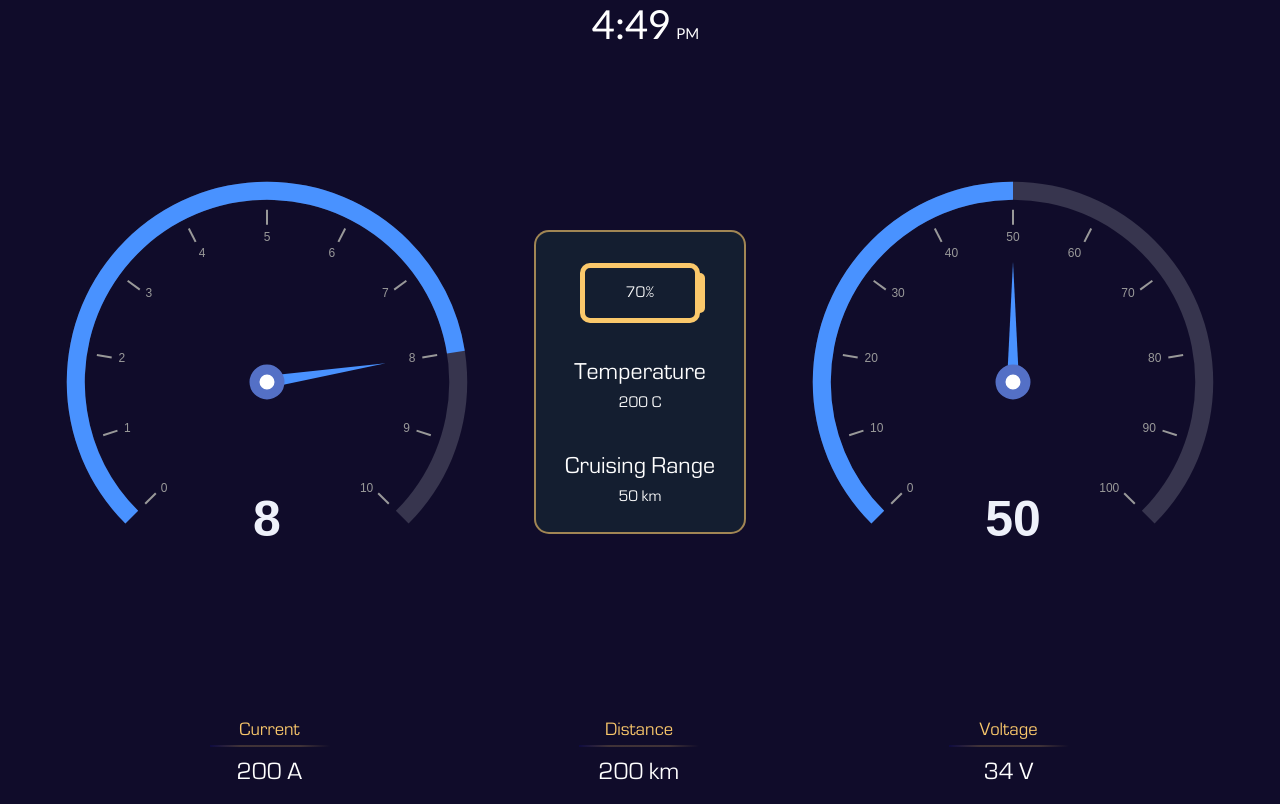
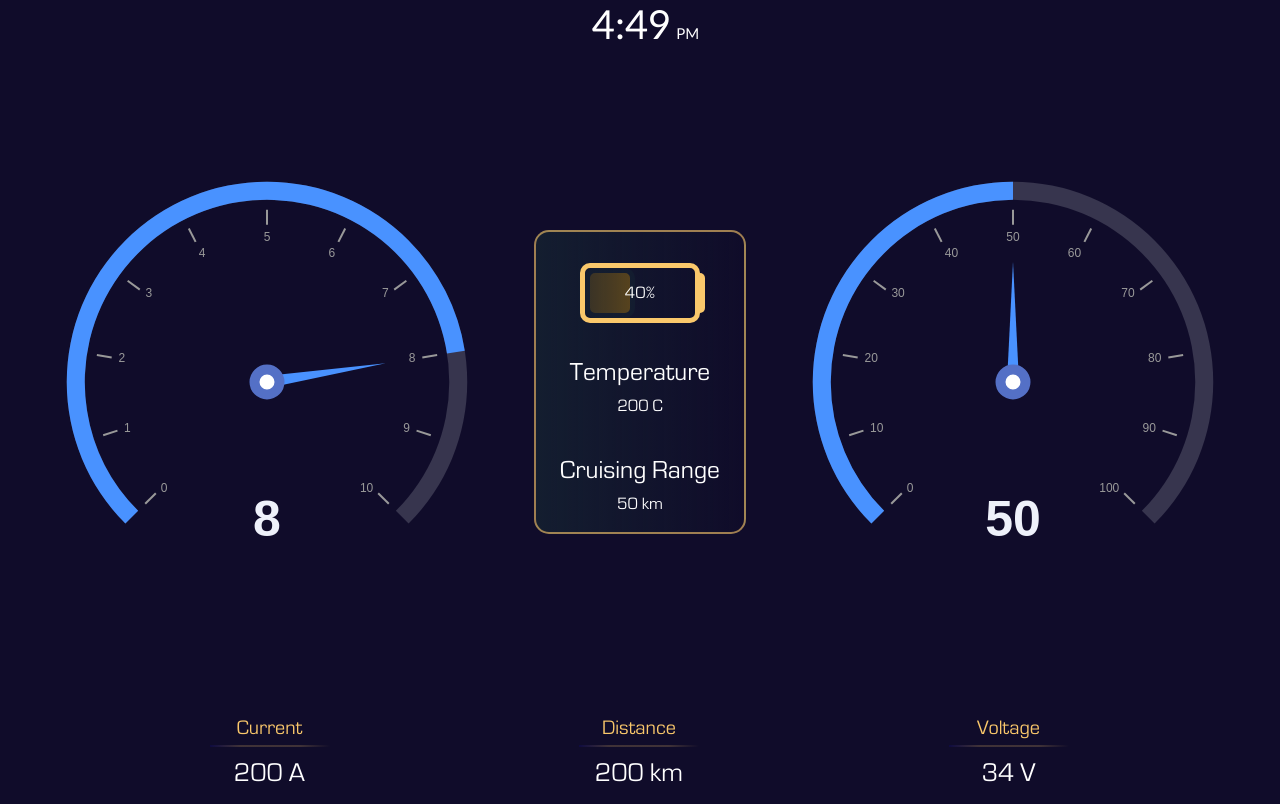
Before and after one commit to loaywaleed/mrt-dashboard, a website: page index.html in a window 1280 px wide. Drawn offline with nearby package versions, Linux system fonts and the light colour scheme.

Commit message:
fixing battery indicator

```diff
--- a/css/battery.css
+++ b/css/battery.css
@@ -2,8 +2,8 @@
 @import url(https://fonts.googleapis.com/css?family=Roboto:400,100,500,300italic,500italic,700italic,900,300);
 :root {
   --width: 5px;
-  --color: black;
-  --base: grey;
+  --color: #FFFFFF;
+  --base: rgb(20, 30, 48);
   --icon: "⚡";
 }
 
@@ -23,6 +23,7 @@
   justify-content: center;
   align-items: center;
 }
+
 .battery:before {
   content: "";
   position: absolute;
@@ -33,6 +34,7 @@
   right: -10px;
   top: 5px;
 }
+
 .battery:after {
   content: "";
   font-size: 40px;
@@ -47,7 +49,5 @@
 
 .status:after {
   width: var(--width);
-  background: white;
+  background: var(--color);
 }
-
-/*# sourceMappingURL=battery.css.map */
--- a/css/footer.css
+++ b/css/footer.css
@@ -31,14 +31,14 @@ footer .middle-footer-item {
 .footer-item h2{
     margin: 0;
     color: #fac86b;
-    font-size: 1.75em;
+    font-size: 1.9em;
     /* border-bottom: 1px solid #fac86b; */
 }
 
 .footer-item p {
     margin: 0;
     color: white;
-    font-size: 2.3em;
+    font-size: 2.5em;
 }
 
 
--- a/css/styles.css
+++ b/css/styles.css
@@ -20,8 +20,8 @@
   color: white;
   justify-content: start;
   flex-direction: column;
-  /* background: linear-gradient(to right, rgb(20, 30, 48), #100c2a32); */
-  background: rgb(20, 30, 48);
+  background: linear-gradient(to right, rgb(20, 30, 48), #100c2a32);
+  /* background: rgb(20, 30, 48); */
   /* background: linear-gradient(to right, #100c2a32, #100c2a32); */
   transition: all 0.3s ease-in-out;
   border: 2px solid #fac86b9c;
@@ -33,5 +33,5 @@
 .card-item {
   margin-top: 15%;
   font-family: 'aga bold';
-  font-size: 1.5em;
+  font-size: 1.6em;
 }
--- a/scripts/battery.js
+++ b/scripts/battery.js
@@ -4,11 +4,12 @@ const indicator = document.querySelector('.battery');
 const monitor = (battery) => {
   const percent = Math.floor(battery);
   const color = `hsl(${percent}, 100%, 40%)`;
+  console.log(color)
   root.style.setProperty('--color', color);
   root.style.setProperty('--width', `${percent}px`);
   indicator.innerHTML = `${percent}%`;
 }
 
-const batteryLevel = 70
+const batteryLevel = 40
 
 monitor(batteryLevel);
```
